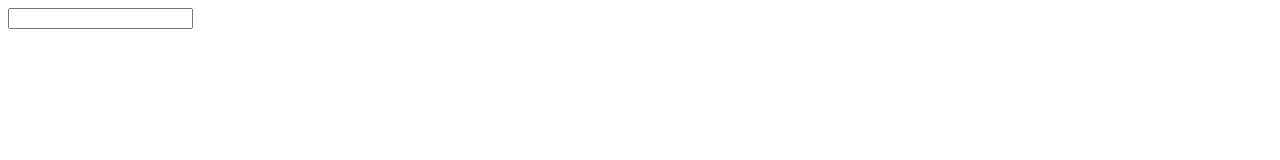
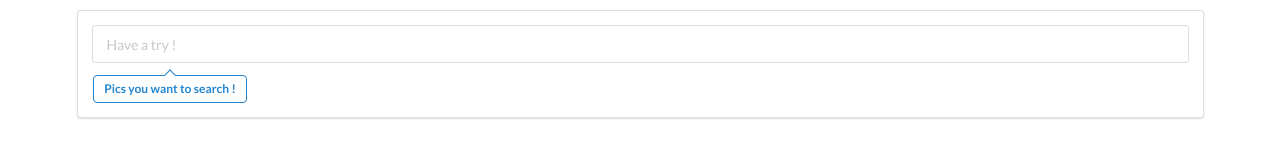
Before and after one commit to xufengFlynn/react_pics, a React app in the folder pics/: page / in a window 1280 px wide. Built offline with nearby package versions, Linux system fonts and the light colour scheme.

Commit message:
Created event handles

```diff
--- a/pics/public/index.html
+++ b/pics/public/index.html
@@ -10,6 +10,11 @@
       content="Web site created using create-react-app"
     />
     <link rel="apple-touch-icon" href="%PUBLIC_URL%/logo192.png" />
+    <link
+      rel="stylesheet"
+      href="https://cdnjs.cloudflare.com/ajax/libs/semantic-ui/2.4.1/semantic.min.css"
+    />
+
     <!--
       manifest.json provides metadata used when your web app is installed on a
       user's mobile device or desktop. See https://developers.google.com/web/fundamentals/web-app-manifest/
--- a/pics/src/components/App.js
+++ b/pics/src/components/App.js
@@ -3,7 +3,7 @@ import SearchBar from "./SearchBar";
 
 const App = () => {
   return (
-    <div>
+    <div className="ui container" style={{ marginTop: "10px" }}>
       <SearchBar />
     </div>
   );
--- a/pics/src/components/SearchBar.js
+++ b/pics/src/components/SearchBar.js
@@ -1,11 +1,24 @@
 import React from "react";
 
 class SearchBar extends React.Component {
+  onInputChange(event) {
+    console.log(event.target.value);
+  }
+
   render() {
     return (
-      <div>
-        <form>
-          <input type="text" />
+      <div className="ui segment">
+        <form className="ui fluid form">
+          <div className="field">
+            <input
+              type="text"
+              placeholder="Have a try !"
+              onChange={this.onInputChange}
+            />
+            <div className="ui pointing blue basic label">
+              Pics you want to search !
+            </div>
+          </div>
         </form>
       </div>
     );
```
Also changed, not shown: 1 other file.
